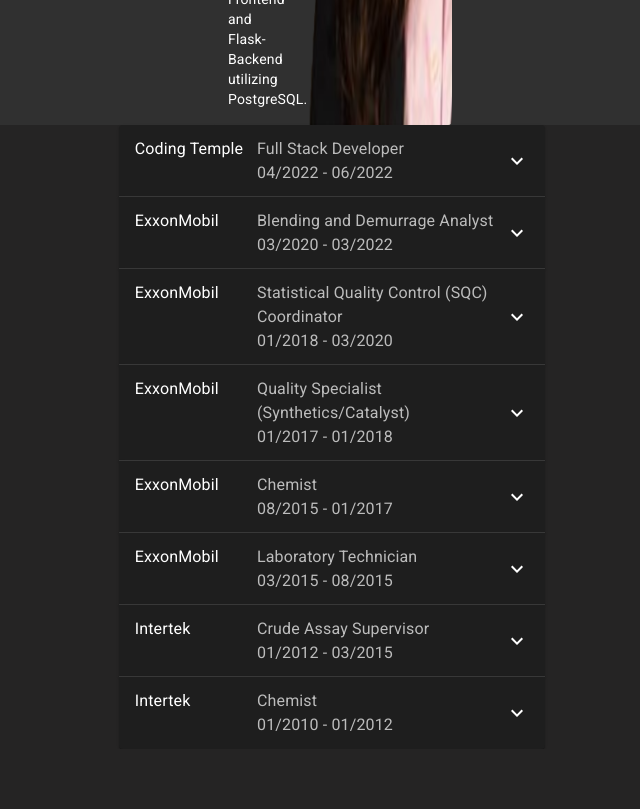
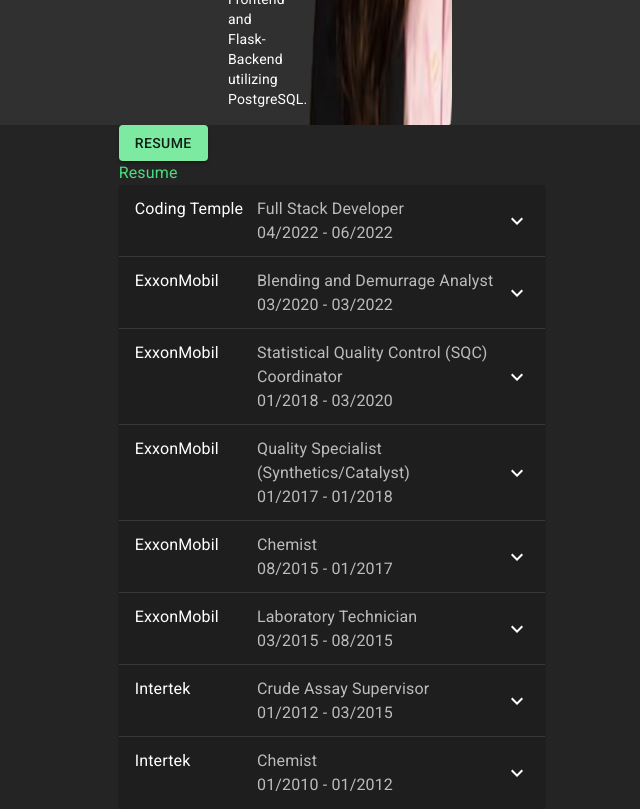
Before and after one commit to ReichertA2/Portfolio, a React (Create React App) app: page / in a window 1280 px wide. Shown: the part 920-1729 px from the top of the page, without its empty margins (308-948 px from the left). Before the commit the page ends 1669 px from the top, so only its background shows below. Built offline with nearby package versions, Linux system fonts and the light colour scheme.

Commit message:
added resume styling

```diff
--- a/src/components/Experience.js
+++ b/src/components/Experience.js
@@ -4,6 +4,7 @@
 import AccordionSummary from "@mui/material/AccordionSummary";
 import Typography from "@mui/material/Typography";
 import ExpandMoreIcon from "@mui/icons-material/ExpandMore";
+import Button from "@mui/material/Button";
 
 export default function ControlledAccordions() {
   const [expanded, setExpanded] = React.useState(false);
@@ -14,6 +15,10 @@
 
   return (
     <div className="w-1/3 m-auto">
+          <Button sx={{ }} variant="contained">
+            Resume
+          </Button>
+          <p className="text-green-400">Resume </p>
       <Accordion
         // sx={{
         //   width: "15%",
```
